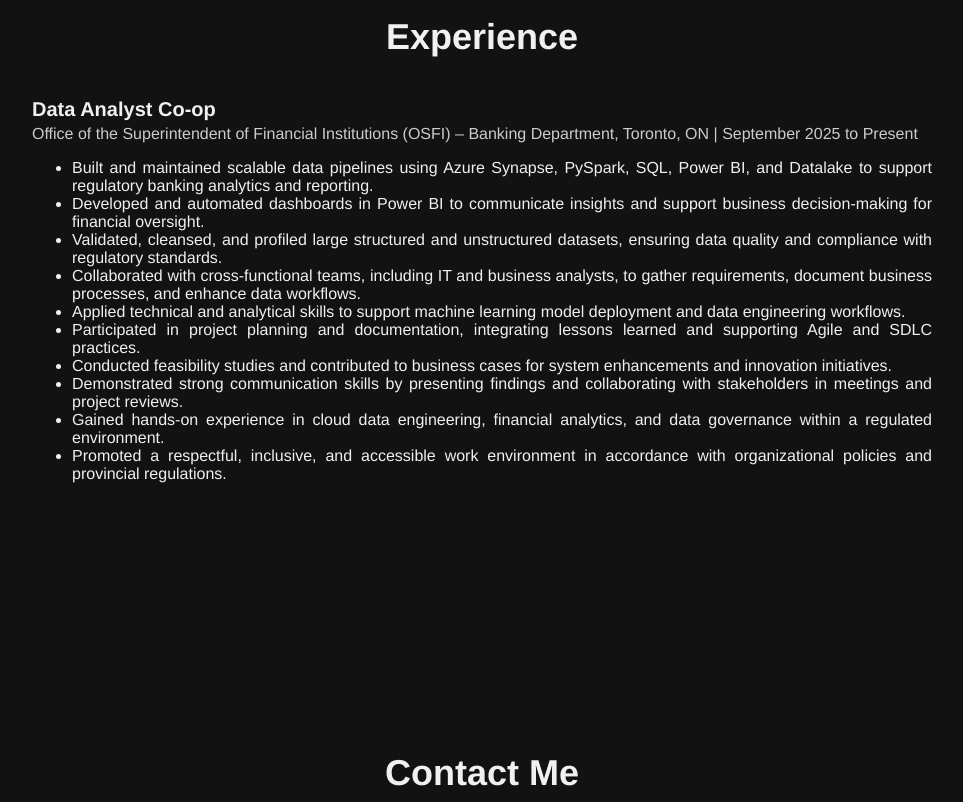
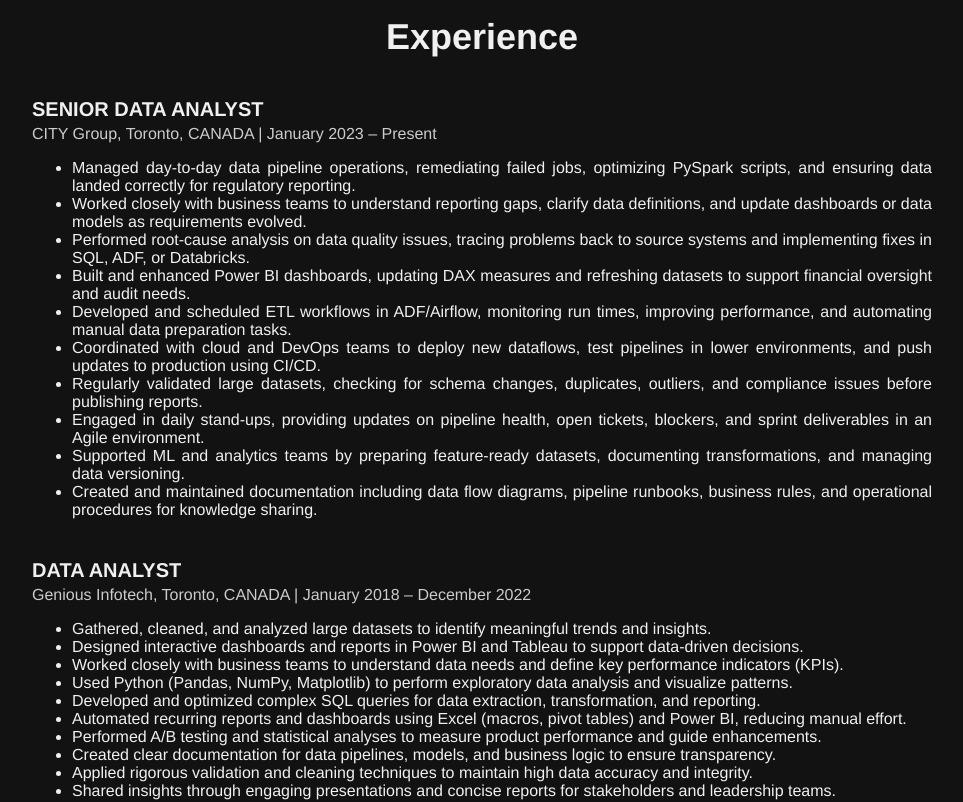
Before and after one commit to bhrugu1/portfolio, a React (Create React App) app: page / in a window 1280 px wide. Shown: the part 3400-4202 px from the top of the page, without its empty margins (158-1121 px from the left). Built offline with nearby package versions, Linux system fonts and the light colour scheme.

Commit message:
Add Senior Data Analyst (CITY Group) and Data Analyst (Genious Infotech) entries to Experience

```diff
--- a/src/components/Experience.js
+++ b/src/components/Experience.js
@@ -21,19 +21,42 @@
         transition={{ duration: 0.8 }}
         viewport={{ once: false, amount: 0.3 }}
       >
-        <h3>Data Analyst Co-op</h3>
-        <div className="company">Office of the Superintendent of Financial Institutions (OSFI) – Banking Department, Toronto, ON | September 2025 to Present</div>
+        <h3>SENIOR DATA ANALYST</h3>
+        <div className="company">CITY Group, Toronto, CANADA | January 2023 – Present</div>
         <ul>
-          <li>Built and maintained scalable data pipelines using Azure Synapse, PySpark, SQL, Power BI, and Datalake to support regulatory banking analytics and reporting.</li>
-          <li>Developed and automated dashboards in Power BI to communicate insights and support business decision-making for financial oversight.</li>
-          <li>Validated, cleansed, and profiled large structured and unstructured datasets, ensuring data quality and compliance with regulatory standards.</li>
-          <li>Collaborated with cross-functional teams, including IT and business analysts, to gather requirements, document business processes, and enhance data workflows.</li>
-          <li>Applied technical and analytical skills to support machine learning model deployment and data engineering workflows.</li>
-          <li>Participated in project planning and documentation, integrating lessons learned and supporting Agile and SDLC practices.</li>
-          <li>Conducted feasibility studies and contributed to business cases for system enhancements and innovation initiatives.</li>
-          <li>Demonstrated strong communication skills by presenting findings and collaborating with stakeholders in meetings and project reviews.</li>
-          <li>Gained hands-on experience in cloud data engineering, financial analytics, and data governance within a regulated environment.</li>
-          <li>Promoted a respectful, inclusive, and accessible work environment in accordance with organizational policies and provincial regulations.</li>
+          <li>Managed day-to-day data pipeline operations, remediating failed jobs, optimizing PySpark scripts, and ensuring data landed correctly for regulatory reporting.</li>
+          <li>Worked closely with business teams to understand reporting gaps, clarify data definitions, and update dashboards or data models as requirements evolved.</li>
+          <li>Performed root-cause analysis on data quality issues, tracing problems back to source systems and implementing fixes in SQL, ADF, or Databricks.</li>
+          <li>Built and enhanced Power BI dashboards, updating DAX measures and refreshing datasets to support financial oversight and audit needs.</li>
+          <li>Developed and scheduled ETL workflows in ADF/Airflow, monitoring run times, improving performance, and automating manual data preparation tasks.</li>
+          <li>Coordinated with cloud and DevOps teams to deploy new dataflows, test pipelines in lower environments, and push updates to production using CI/CD.</li>
+          <li>Regularly validated large datasets, checking for schema changes, duplicates, outliers, and compliance issues before publishing reports.</li>
+          <li>Engaged in daily stand-ups, providing updates on pipeline health, open tickets, blockers, and sprint deliverables in an Agile environment.</li>
+          <li>Supported ML and analytics teams by preparing feature-ready datasets, documenting transformations, and managing data versioning.</li>
+          <li>Created and maintained documentation including data flow diagrams, pipeline runbooks, business rules, and operational procedures for knowledge sharing.</li>
+        </ul>
+      </motion.div>
+
+      <motion.div
+        className="job-entry"
+        initial={{ opacity: 0, y: 30 }}
+        whileInView={{ opacity: 1, y: 0 }}
+        transition={{ duration: 0.8, delay: 0.1 }}
+        viewport={{ once: false, amount: 0.3 }}
+      >
+        <h3>DATA ANALYST</h3>
+        <div className="company">Genious Infotech, Toronto, CANADA | January 2018 – December 2022</div>
+        <ul>
+          <li>Gathered, cleaned, and analyzed large datasets to identify meaningful trends and insights.</li>
+          <li>Designed interactive dashboards and reports in Power BI and Tableau to support data-driven decisions.</li>
+          <li>Worked closely with business teams to understand data needs and define key performance indicators (KPIs).</li>
+          <li>Used Python (Pandas, NumPy, Matplotlib) to perform exploratory data analysis and visualize patterns.</li>
+          <li>Developed and optimized complex SQL queries for data extraction, transformation, and reporting.</li>
+          <li>Automated recurring reports and dashboards using Excel (macros, pivot tables) and Power BI, reducing manual effort.</li>
+          <li>Performed A/B testing and statistical analyses to measure product performance and guide enhancements.</li>
+          <li>Created clear documentation for data pipelines, models, and business logic to ensure transparency.</li>
+          <li>Applied rigorous validation and cleaning techniques to maintain high data accuracy and integrity.</li>
+          <li>Shared insights through engaging presentations and concise reports for stakeholders and leadership teams.</li>
         </ul>
       </motion.div>
     </section>
```
